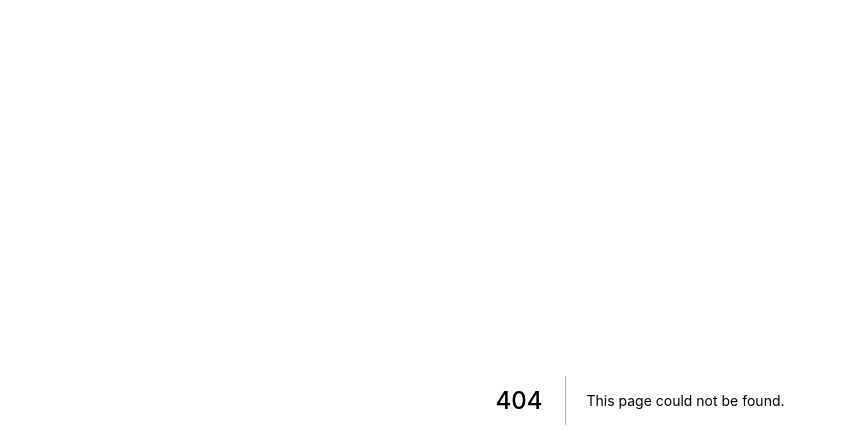
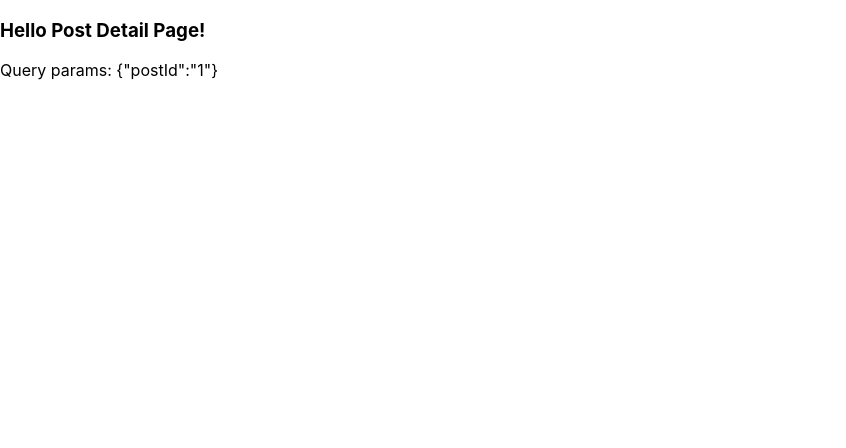
Before and after one commit to tinhpham22/learn-nextjs-and-redux-saga, a Next.js app: page /posts/1 in a window 1280 px wide. Before the commit this address had no page. Shown: the top 448 px of the page, without its empty margins (0-846 px from the left). Built offline with nearby package versions, Linux system fonts and the light colour scheme.

Commit message:
file-system routing

```diff
--- /dev/null
+++ b/pages/posts/[postId].tsx
@@ -0,0 +1,16 @@
+import { useRouter } from 'next/dist/client/router';
+import { route } from 'next/dist/server/router';
+import React from 'react';
+
+function PostDetailPage() {
+  const router = useRouter(); // lấy param trên đường dẫn trình duyệt
+
+  return (
+    <>
+      <h3>Hello Post Detail Page!</h3>
+      <p>Query params: {JSON.stringify(router.query)}</p>
+    </>
+  )
+}
+
+export default PostDetailPage;
```
Also changed, not shown: pages/about.tsx (added, +12 -0 lines), pages/posts/create.tsx (added, +12 -0 lines), pages/posts/index.tsx (added, +12 -0 lines).
